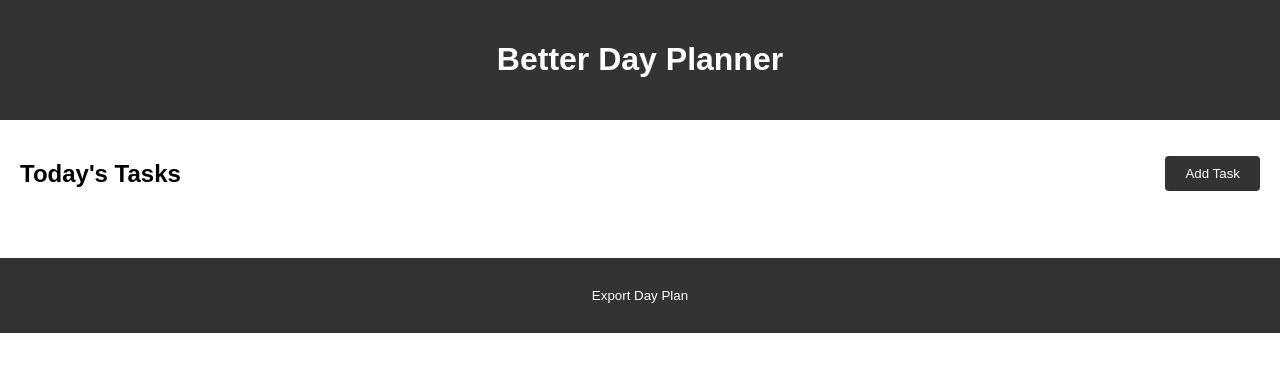
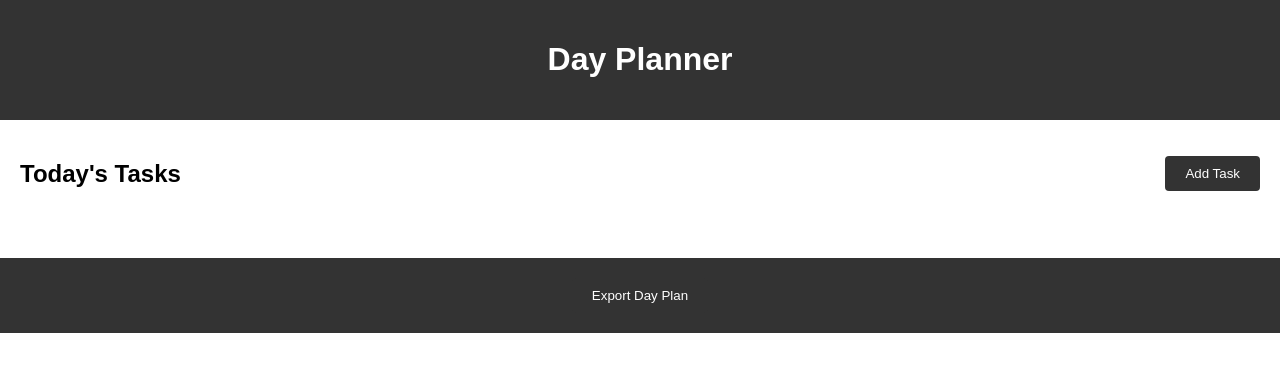
Before and after one commit to Shricode9096/dayplanner, a plain HTML site: page index.html in a window 1280 px wide. Drawn offline with nearby package versions, Linux system fonts and the light colour scheme.

Commit message:
Update index.html

```diff
--- a/index.html
+++ b/index.html
@@ -96,7 +96,7 @@
 </head>
 <body>
   <header>
-    <h1>Better Day Planner</h1>
+    <h1>Day Planner</h1>
   </header>
 
   <main>
```
